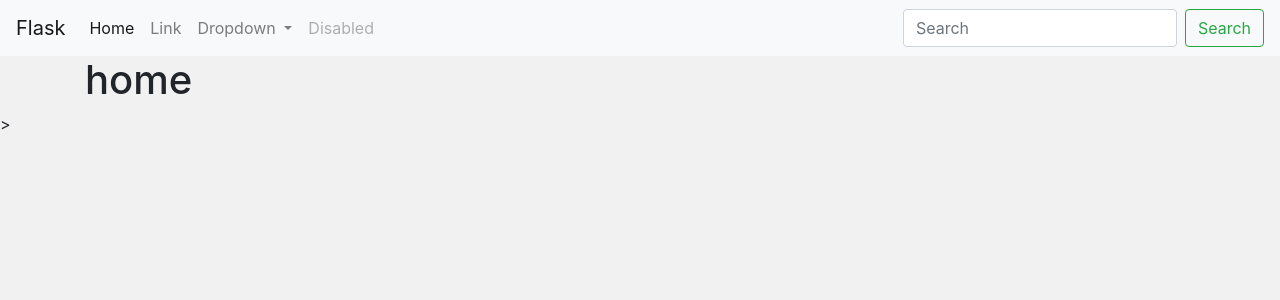
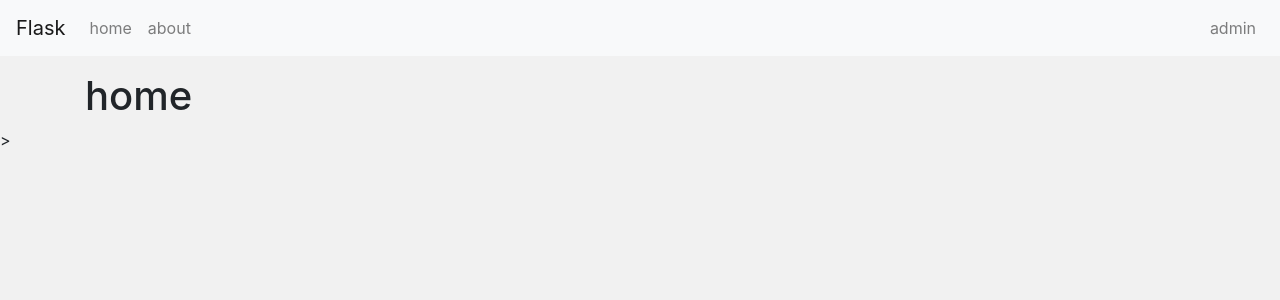
Before and after one commit to bamacanuck/jinjApp, a Flask app: page / in a window 1280 px wide. Shown: the top 300 px of the page. Run offline with Flask 2, Linux system fonts and the light colour scheme; some libraries are stand-ins or nearby versions.

Commit message:
more work on nav

```diff
--- a/app/templates/public/templates/public_templates.html
+++ b/app/templates/public/templates/public_templates.html
@@ -1,63 +1,81 @@
-<!doctype html>
+<!DOCTYPE html>
 <html lang="en">
   <head>
     <!-- Required meta tags -->
-    <meta charset="utf-8">
-    <meta name="viewport" content="width=device-width, initial-scale=1, shrink-to-fit=no">
+    <meta charset="utf-8" />
+    <meta
+      name="viewport"
+      content="width=device-width, initial-scale=1, shrink-to-fit=no"
+    />
 
     <!-- Bootstrap CSS -->
-    <link rel="stylesheet" href="https://stackpath.bootstrapcdn.com/bootstrap/4.3.1/css/bootstrap.min.css" integrity="sha384-ggOyR0iXCbMQv3Xipma34MD+dH/1fQ784/j6cY/iJTQUOhcWr7x9JvoRxT2MZw1T" crossorigin="anonymous">
+    <link
+      rel="stylesheet"
+      href="https://stackpath.bootstrapcdn.com/bootstrap/4.3.1/css/bootstrap.min.css"
+      integrity="sha384-ggOyR0iXCbMQv3Xipma34MD+dH/1fQ784/j6cY/iJTQUOhcWr7x9JvoRxT2MZw1T"
+      crossorigin="anonymous"
+    />
     <!-- custom CSS -->
-    <link rel="stylesheet" href="{{ url_for('static', filename='css/style.css') }}">
+    <link
+      rel="stylesheet"
+      href="{{ url_for('static', filename='css/style.css') }}"
+    />
     <title>{% block title %}{% endblock %}</title>
   </head>
   <body>
-
-    <nav class="navbar navbar-expand-lg navbar-light bg-light">
+    <nav class="navbar navbar-expand-lg navbar-light bg-light mb-3">
       <a class="navbar-brand" href="/">Flask</a>
-      <button class="navbar-toggler" type="button" data-toggle="collapse" data-target="#navbarSupportedContent" aria-controls="navbarSupportedContent" aria-expanded="false" aria-label="Toggle navigation">
+      <button
+        class="navbar-toggler"
+        type="button"
+        data-toggle="collapse"
+        data-target="#navbarSupportedContent"
+        aria-controls="navbarSupportedContent"
+        aria-expanded="false"
+        aria-label="Toggle navigation"
+      >
         <span class="navbar-toggler-icon"></span>
       </button>
 
       <div class="collapse navbar-collapse" id="navbarSupportedContent">
         <ul class="navbar-nav mr-auto">
-          <li class="nav-item active">
-            <a class="nav-link" href="#">Home <span class="sr-only">(current)</span></a>
+          <li class="nav-item">
+            <a class="nav-link" href="/">home</a>
           </li>
           <li class="nav-item">
-            <a class="nav-link" href="#">Link</a>
+            <a class="nav-link" href="/about">about</a>
           </li>
-          <li class="nav-item dropdown">
-            <a class="nav-link dropdown-toggle" href="#" id="navbarDropdown" role="button" data-toggle="dropdown" aria-haspopup="true" aria-expanded="false">
-              Dropdown
-            </a>
-            <div class="dropdown-menu" aria-labelledby="navbarDropdown">
-              <a class="dropdown-item" href="#">Action</a>
-              <a class="dropdown-item" href="#">Another action</a>
-              <div class="dropdown-divider"></div>
-              <a class="dropdown-item" href="#">Something else here</a>
-            </div>
+      </div>
+
+      <div class="collapse navbar-collapse" id="navbarSupportedContent">
+        <ul class="navbar-nav ml-auto">
+          <li class="nav-item">
+            <a class="nav-link" href="/admi/dashboard">admin</a>
           </li>
-          <li class="nav-item">
-            <a class="nav-link disabled" href="#">Disabled</a>
-          </li>
-        </ul>
-        <form class="form-inline my-2 my-lg-0">
-          <input class="form-control mr-sm-2" type="search" placeholder="Search" aria-label="Search">
-          <button class="btn btn-outline-success my-2 my-sm-0" type="submit">Search</button>
-        </form>
       </div>
+
     </nav>
 
-    <main>
-        {% block main %}{% endblock %}
-    </main>>
+    <main>{% block main %}{% endblock %}</main>
+    >
 
     <!-- Optional JavaScript -->
     <!-- jQuery first, then Popper.js, then Bootstrap JS -->
-    <script src="https://code.jquery.com/jquery-3.3.1.slim.min.js" integrity="sha384-q8i/X+965DzO0rT7abK41JStQIAqVgRVzpbzo5smXKp4YfRvH+8abtTE1Pi6jizo" crossorigin="anonymous"></script>
-    <script src="https://cdnjs.cloudflare.com/ajax/libs/popper.js/1.14.7/umd/popper.min.js" integrity="sha384-UO2eT0CpHqdSJQ6hJty5KVphtPhzWj9WO1clHTMGa3JDZwrnQq4sF86dIHNDz0W1" crossorigin="anonymous"></script>
-    <script src="https://stackpath.bootstrapcdn.com/bootstrap/4.3.1/js/bootstrap.min.js" integrity="sha384-JjSmVgyd0p3pXB1rRibZUAYoIIy6OrQ6VrjIEaFf/nJGzIxFDsf4x0xIM+B07jRM" crossorigin="anonymous"></script>
+    <script
+      src="https://code.jquery.com/jquery-3.3.1.slim.min.js"
+      integrity="sha384-q8i/X+965DzO0rT7abK41JStQIAqVgRVzpbzo5smXKp4YfRvH+8abtTE1Pi6jizo"
+      crossorigin="anonymous"
+    ></script>
+    <script
+      src="https://cdnjs.cloudflare.com/ajax/libs/popper.js/1.14.7/umd/popper.min.js"
+      integrity="sha384-UO2eT0CpHqdSJQ6hJty5KVphtPhzWj9WO1clHTMGa3JDZwrnQq4sF86dIHNDz0W1"
+      crossorigin="anonymous"
+    ></script>
+    <script
+      src="https://stackpath.bootstrapcdn.com/bootstrap/4.3.1/js/bootstrap.min.js"
+      integrity="sha384-JjSmVgyd0p3pXB1rRibZUAYoIIy6OrQ6VrjIEaFf/nJGzIxFDsf4x0xIM+B07jRM"
+      crossorigin="anonymous"
+    ></script>
     <!-- custom JS -->
     <script src="{{ url_for('static', filename='js/app.js') }}"></script>
   </body>
```
